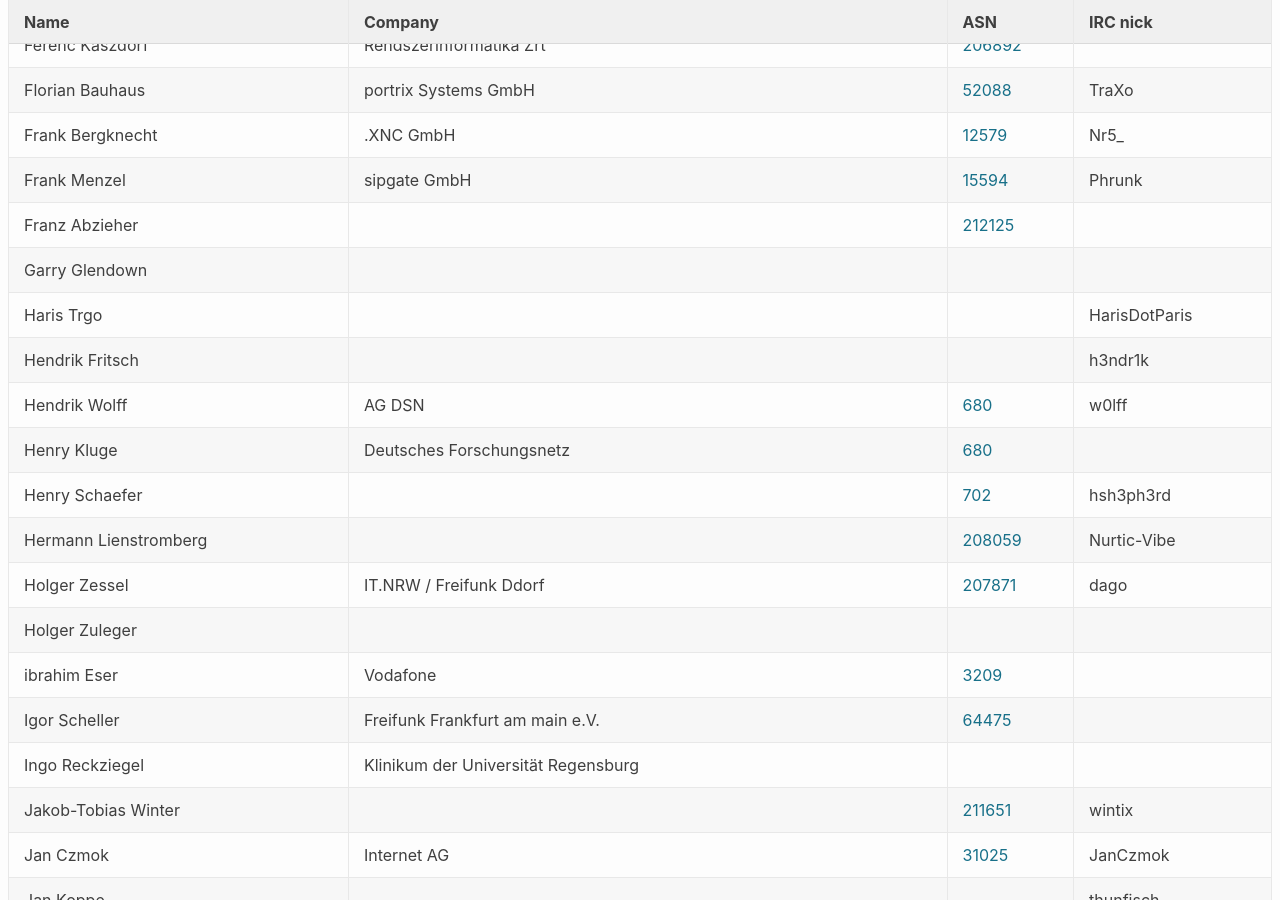
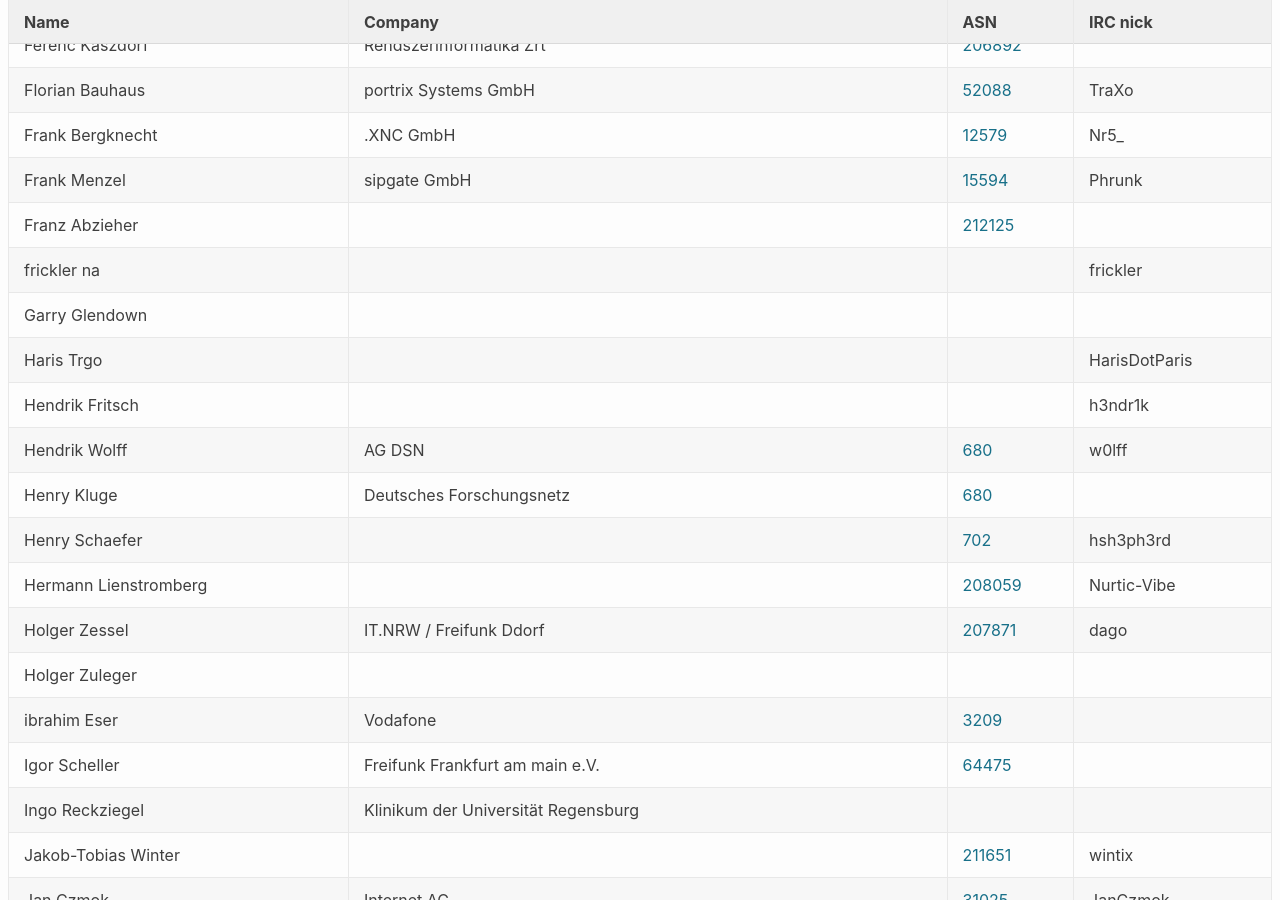
Before and after one commit to denog/pretix-attendeelist, a Jekyll site: the page built from denog14/index.md, in a window 1280 px wide and 900 px high, scrolled down 18384 px. Built offline with Jekyll 4.4.1, drawn with Linux system fonts in a browser that asks for light colours; some of the changed text lies outside the part shown.

Commit message:
Latest data: Mon Nov 14 06:37:46 UTC 2022

```diff
--- a/_data/attendees_denog14_remote.json
+++ b/_data/attendees_denog14_remote.json
@@ -316,6 +316,12 @@
     "company": null,
     "irc": null,
     "asn": "212125"
+  },
+  {
+    "name": "frickler na",
+    "company": null,
+    "irc": "frickler",
+    "asn": null
   },
   {
     "name": "Garry Glendown",
@@ -1077,13 +1083,13 @@
     "name": "Thomas Grahnert",
     "company": null,
     "irc": null,
-    "asn": "3209"
+    "asn": null
   },
   {
     "name": "Thomas Grahnert",
     "company": null,
     "irc": null,
-    "asn": null
+    "asn": "3209"
   },
   {
     "name": "Thomas Kraft",
```
